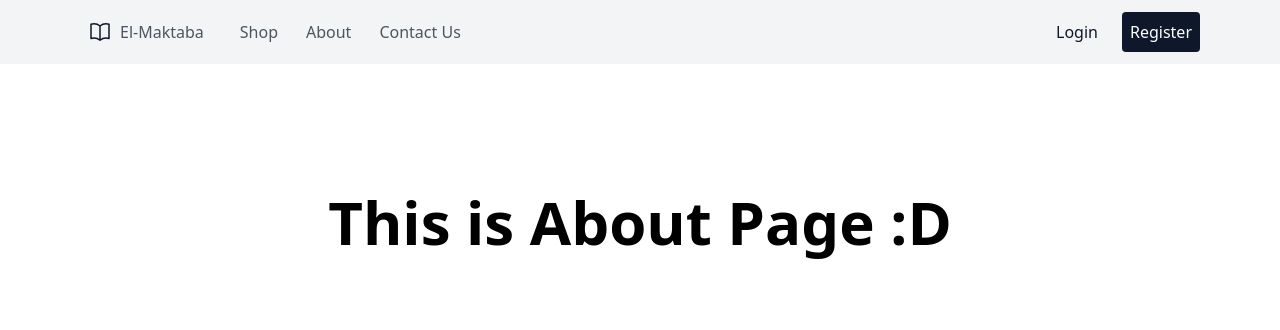
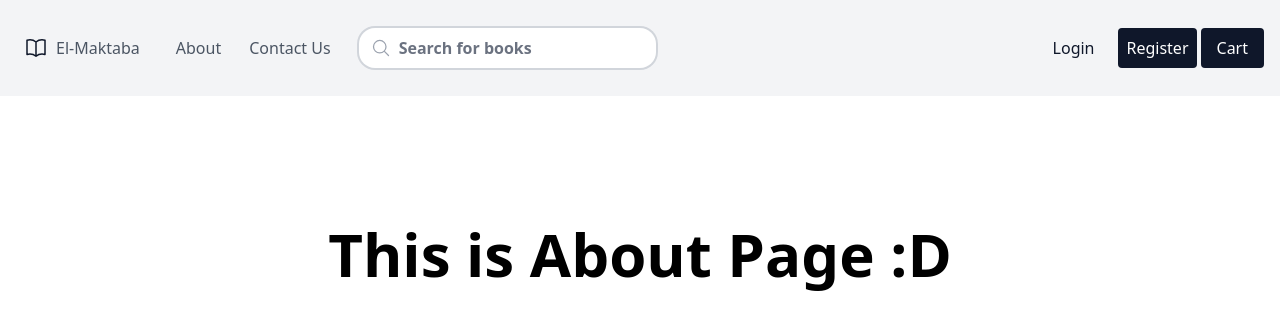
Before and after one commit to Mohamedkhaled81/El-Maktaba, a Django app: page /about/ in a window 1280 px wide. Shown: the top 330 px of the page. Run offline with Django 4.2, Linux system fonts and the light colour scheme; some libraries are stand-ins or nearby versions.

Commit message:
Adding the search bar

```diff
--- a/Library/libraryStore/main/templates/main/base.html
+++ b/Library/libraryStore/main/templates/main/base.html
@@ -12,7 +12,7 @@
         <!-- We got a nav for a back ground -->
         <nav class="bg-gray-100">
             <!-- We got a div for a containment area -->
-            <div class="max-w-6xl mx-auto px-4">
+            <div class="max-w-7xl mx-auto px-4 py-4">
                 <!-- We are gonna have a div for flex and spaces -->
                 <div class="flex justify-between">
                     <!-- We are gonna have a left side part of the nav bar-->
@@ -26,18 +26,29 @@
                             </a>
                         </div>
                         <div class="flex items-center space-x-1">
-                            <a href="#" class="py-5 px-3 text-gray-600 hover:text-slate-900">Shop</a>
                             <a href="{% url 'About-Page' %}" class="py-5 px-3 text-gray-600 hover:text-slate-900">About</a>
                             <a href="{% url 'ContactUs-Page' %}" class="py-5 px-3 text-gray-600 hover:text-slate-900">Contact Us</a>
+                        </div>
+                        <div class="flex items-center space-x-1">
+                            <form action="GET">
+                                <div class="relative flex items-center text-gray-400 focus-within:text-gray-600">
+                                    <svg class="w-5 h-5 absolute ml-3 pointer-events-none" xmlns="http://www.w3.org/2000/svg" fill="none" viewBox="0 0 24 24" stroke-width="1.5" stroke="currentColor" class="w-6 h-6">
+                                        <path stroke-linecap="round" stroke-linejoin="round" d="M21 21l-5.197-5.197m0 0A7.5 7.5 0 105.196 5.196a7.5 7.5 0 0010.607 10.607z" />
+                                      </svg>
+                                    <input type="text" name="search" placeholder="Search for books" autocomplete="off" aria-label="Search for books" class="pr-3 pl-10 px-3 py-2 font-semibold placeholder-gray-500 text-black rounded-2xl border-none ring-2 ring-gray-300 focus:ring-gray-500 focus:ring-2" >
+                                </div>
+                            </form>
                         </div>
                     </div>
                     <!-- We are gonna have a right side part of the nav bar -->
                     <div class="flex items-center space-x-1">
                         <a href="#" class="py-5 px-5 text-slate-900 hover:text-gray-600">Login</a>
                         <a href="#" class="py-2 px-2 rounded bg-slate-900 text-white hover:bg-slate-700 transation duration-300 ">Register</a>
+                        <a href="#" class="py-2 px-4 rounded bg-slate-900 text-white hover:bg-slate-700 transation duration-300 ">Cart</a>
                     </div>
                 </div>
             </div>
+
         </nav>
     </header>
 
```
